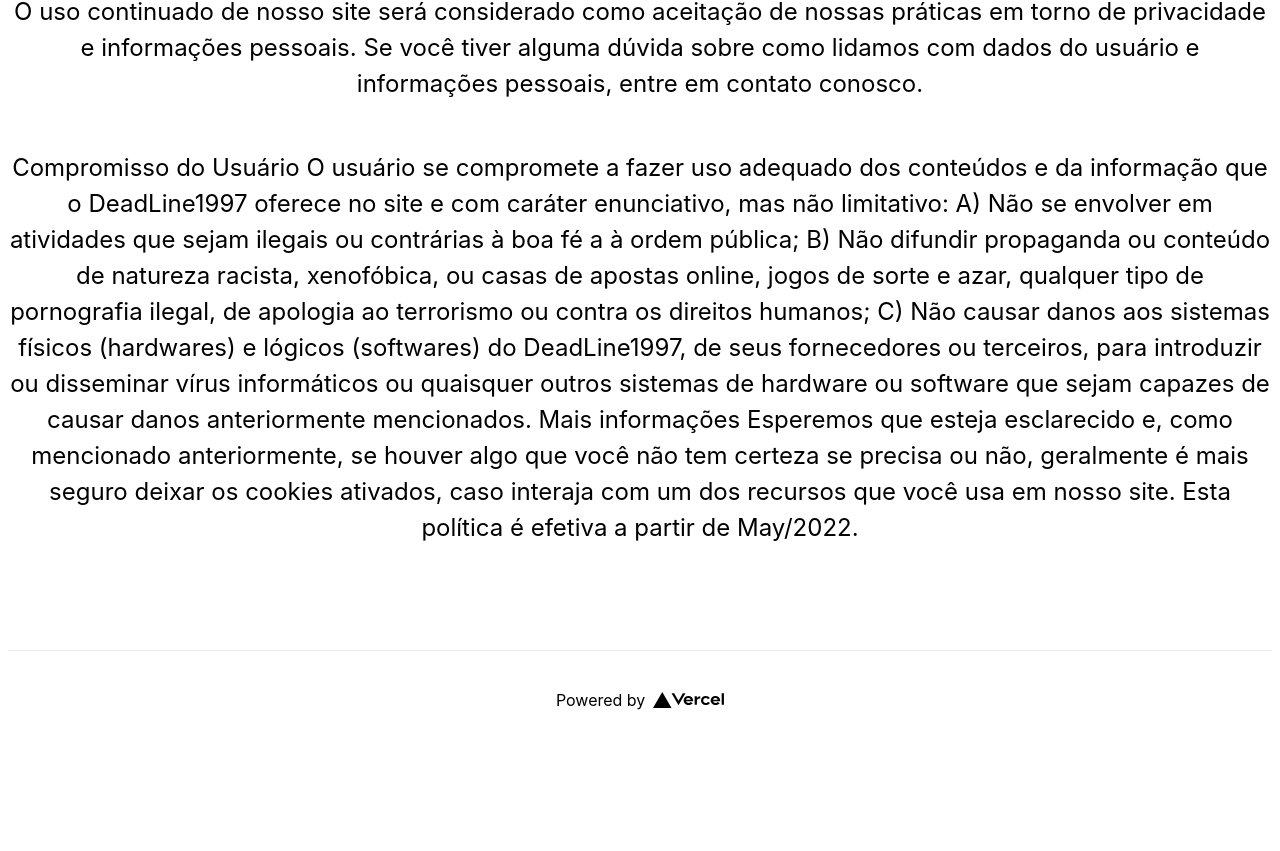
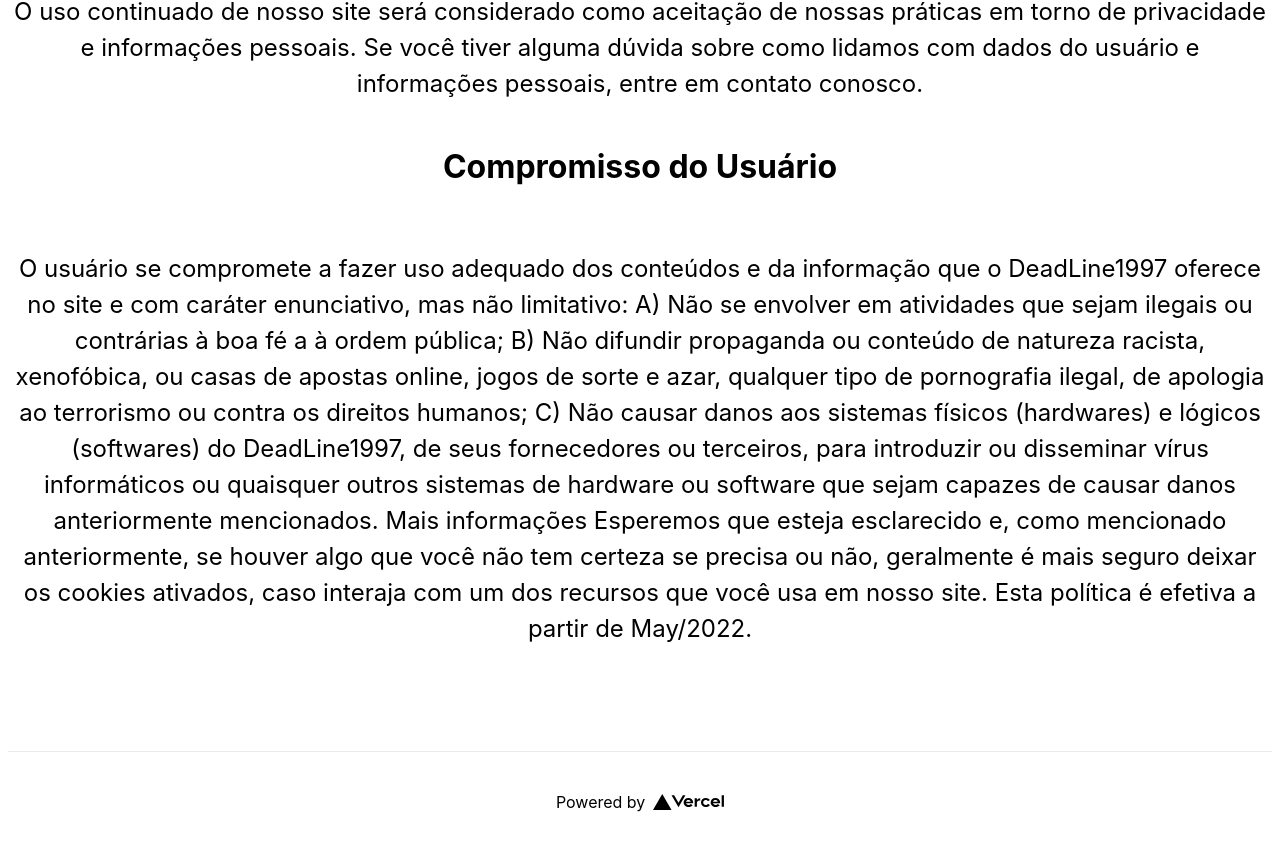
Before and after one commit to IsraelOliv/DeadLine1997-botserver, a Next.js app: page / in a window 1280 px wide. Shown: the part 1048-1899 px from the top of the page. Before the commit the page ends 1798 px from the top, so only its background shows below. Built offline with nearby package versions, Linux system fonts and the light colour scheme.

Commit message:
Update index.js

```diff
--- a/pages/index.js
+++ b/pages/index.js
@@ -27,8 +27,12 @@
  </p>
  <p className="description">  Você é livre para recusar a nossa solicitação de informações pessoais, entendendo que talvez não possamos fornecer alguns dos serviços desejados.
  </p>
- <p className="description"> O uso continuado de nosso site será considerado como aceitação de nossas práticas em torno de privacidade e informações pessoais. Se você tiver alguma dúvida sobre como lidamos com dados do usuário e informações pessoais, entre em contato conosco.</p><p className="description">
-    Compromisso do Usuário O usuário se compromete a fazer uso adequado dos conteúdos e da informação que o DeadLine1997 oferece no site e com caráter enunciativo, mas não limitativo:  A) Não se envolver em atividades que sejam ilegais ou contrárias à boa fé a à ordem pública; B) Não difundir propaganda ou conteúdo de natureza racista, xenofóbica, ou casas de apostas online, jogos de sorte e azar, qualquer tipo de pornografia ilegal, de apologia ao terrorismo ou contra os direitos humanos; C) Não causar danos aos sistemas físicos (hardwares) e lógicos (softwares) do DeadLine1997, de seus fornecedores ou terceiros, para introduzir ou disseminar vírus informáticos ou quaisquer outros sistemas de hardware ou software que sejam capazes de causar danos anteriormente mencionados.  Mais informações Esperemos que esteja esclarecido e, como mencionado anteriormente, se houver algo que você não tem certeza se precisa ou não, geralmente é mais seguro deixar os cookies ativados, caso interaja com um dos recursos que você usa em nosso site. Esta política é efetiva a partir de May/2022.
+ <p className="description"> O uso continuado de nosso site será considerado como aceitação de nossas práticas em torno de privacidade e informações pessoais.
+ Se você tiver alguma dúvida sobre como lidamos com dados do usuário e informações pessoais, entre em contato conosco.
+ </p>
+ <h1>Compromisso do Usuário</h1><br />
+ <p className="description">
+     O usuário se compromete a fazer uso adequado dos conteúdos e da informação que o DeadLine1997 oferece no site e com caráter enunciativo, mas não limitativo:  A) Não se envolver em atividades que sejam ilegais ou contrárias à boa fé a à ordem pública; B) Não difundir propaganda ou conteúdo de natureza racista, xenofóbica, ou casas de apostas online, jogos de sorte e azar, qualquer tipo de pornografia ilegal, de apologia ao terrorismo ou contra os direitos humanos; C) Não causar danos aos sistemas físicos (hardwares) e lógicos (softwares) do DeadLine1997, de seus fornecedores ou terceiros, para introduzir ou disseminar vírus informáticos ou quaisquer outros sistemas de hardware ou software que sejam capazes de causar danos anteriormente mencionados.  Mais informações Esperemos que esteja esclarecido e, como mencionado anteriormente, se houver algo que você não tem certeza se precisa ou não, geralmente é mais seguro deixar os cookies ativados, caso interaja com um dos recursos que você usa em nosso site. Esta política é efetiva a partir de May/2022.
 </p>
 
 
```
